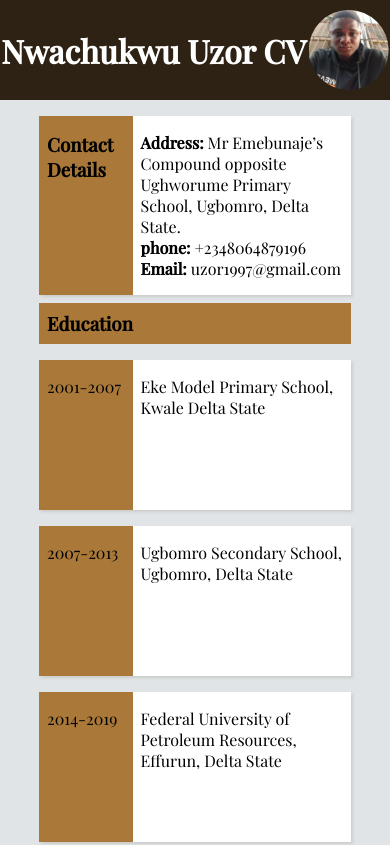
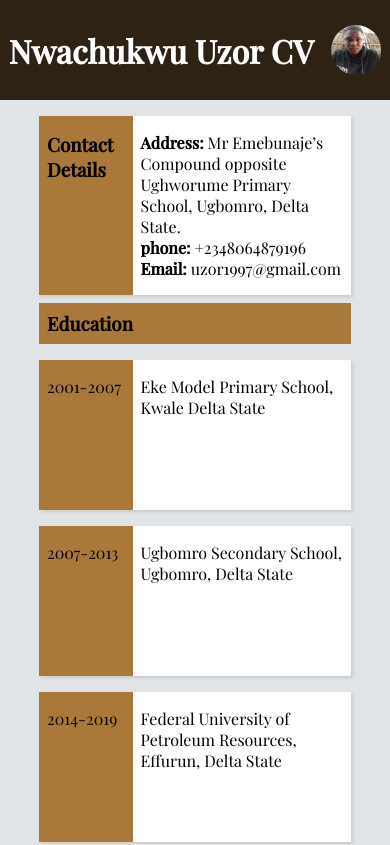
Before and after one commit to Nwachukwu-Uzor/uzorcv, a plain HTML site: page index.html in a window 390 px wide. Shown: the top 845 px of the page. Drawn offline with nearby package versions, Linux system fonts and the light colour scheme; a web font is replaced by a local one.

Commit message:
making site responsive

```diff
--- a/index.html
+++ b/index.html
@@ -11,7 +11,9 @@
 </head>
 <body>
     <div class="top">
-        <h1>Nwachukwu Uzor CV</h1>
+        <div>
+            <h1>Nwachukwu Uzor CV</h1>
+        </div>
         <img src="./images/carousel8.jpg" alt="clip">
     </div>
     <div>
--- a/style.css
+++ b/style.css
@@ -18,14 +18,15 @@ body {
     box-sizing: border-box;
     background:rgb(45.1, 33.7, 20.4);
     color: white;
-    height: 100px;
+    min-height: 100px;
     align-items: center;
 }
 
 
 .top img {
-    height: 80px;
+    height: 50px;
     clip-path: circle();
+    margin: auto 0;
 }
 
 .container {
```
